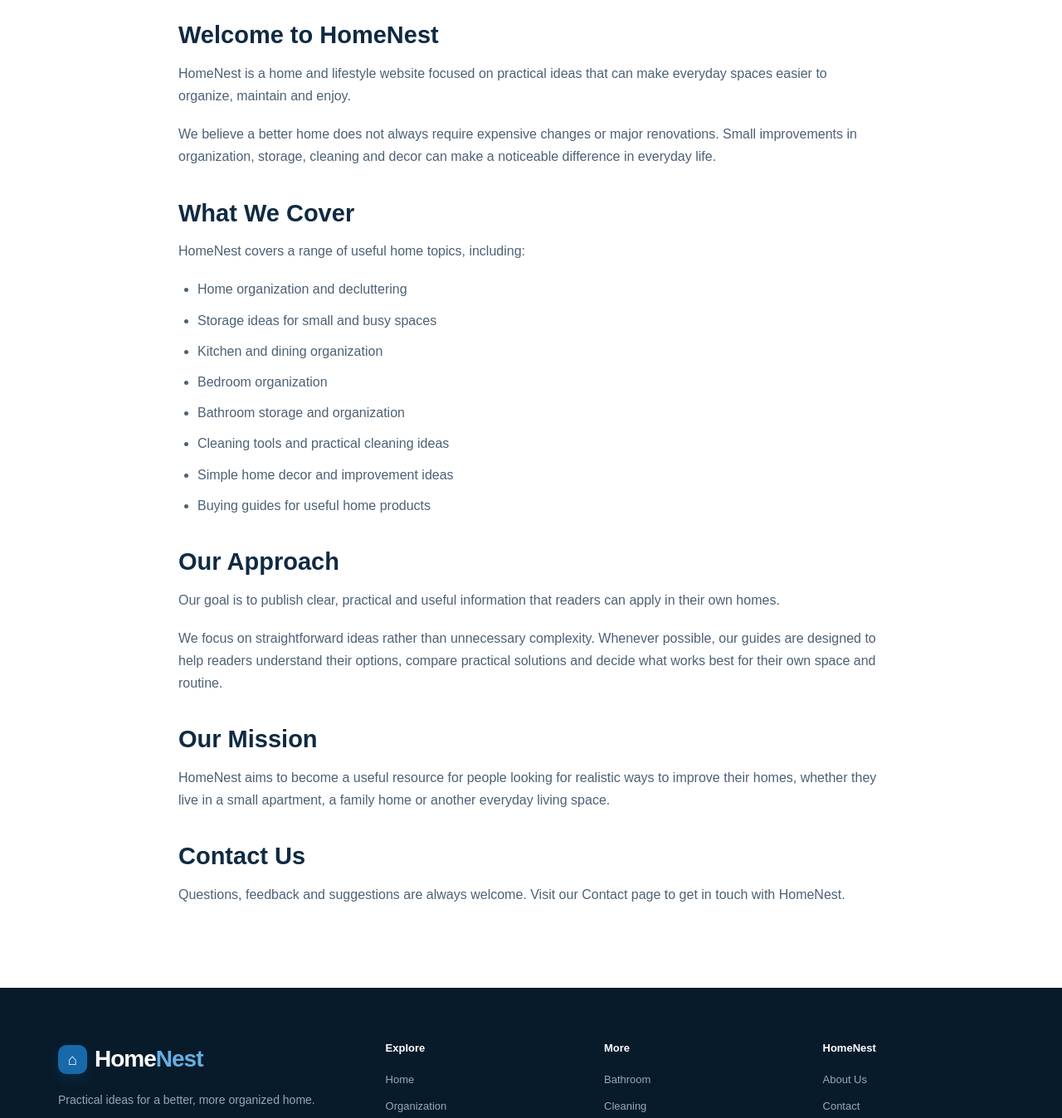
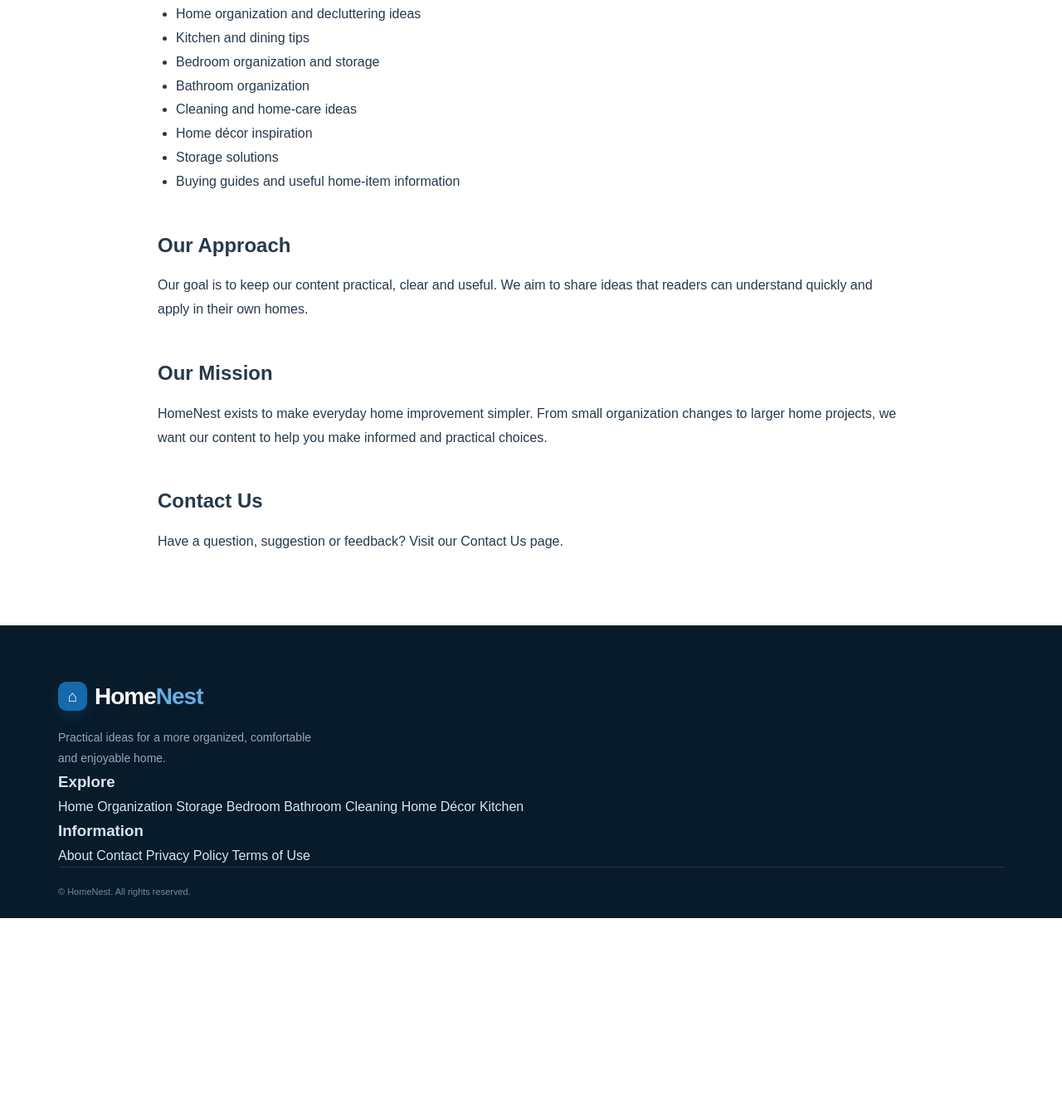
Before and after one commit to hamzaishaq033-boop/homenest, a plain HTML site: page about.html in a window 1280 px wide. Shown: the part 448-1796 px from the top of the page at 83% size. After the commit the page ends 1555 px from the top, so only its background shows below. Drawn offline with Linux system fonts and the light colour scheme.

Commit message:
Refactor about.html for improved structure and style

```diff
--- a/about.html
+++ b/about.html
@@ -1,6 +1,4 @@
 <!DOCTYPE html>
-<!-- Paste into about.html -->
-
 <html lang="en">
 <head>
   <meta charset="UTF-8">
@@ -8,41 +6,52 @@
 
   <title>About Us — HomeNest</title>
   <meta name="description" content="Learn more about HomeNest and our mission to provide practical home ideas, organization tips and useful home-item guides.">
-  <meta name="author" content="HomeNest Editorial Team">
   <meta name="robots" content="index, follow">
+  <link rel="canonical" href="https://hamzaishaq033-boop.github.io/homenest/about.html">
+  <link rel="stylesheet" href="style.css">
 
-  <link rel="canonical" href="https://hamzaishaq033-boop.github.io/homenest/about.html">
+  <style>
+    .simple-page {
+      padding: 70px 20px;
+    }
 
-  <meta name="google-site-verification" content="PO2u_43AuDkF5000Yihf53EzfjlhtuflF50HynwcxQ">
+    .simple-page-inner {
+      max-width: 900px;
+      margin: 0 auto;
+    }
 
-  <meta property="og:type" content="website">
-  <meta property="og:title" content="About Us — HomeNest">
-  <meta property="og:description" content="Learn more about HomeNest and our mission to provide practical home ideas, organization tips and useful home-item guides.">
-  <meta property="og:url" content="https://hamzaishaq033-boop.github.io/homenest/about.html">
-  <meta property="og:site_name" content="HomeNest">
+    .simple-page h1 {
+      margin-bottom: 18px;
+    }
 
-  <meta name="twitter:card" content="summary">
-  <meta name="twitter:title" content="About Us — HomeNest">
-  <meta name="twitter:description" content="Learn more about HomeNest and our mission to provide practical home ideas, organization tips and useful home-item guides.">
+    .simple-page h2 {
+      margin-top: 42px;
+      margin-bottom: 14px;
+    }
 
-  <link rel="stylesheet" href="style.css">
+    .simple-page p {
+      line-height: 1.8;
+      margin-bottom: 16px;
+    }
+
+    .simple-page ul {
+      line-height: 1.8;
+      padding-left: 22px;
+    }
+  </style>
 
   <script type="application/ld+json">
   {
     "@context": "https://schema.org",
     "@type": "AboutPage",
-    "name": "About Us — HomeNest",
+    "name": "About HomeNest",
     "url": "https://hamzaishaq033-boop.github.io/homenest/about.html",
-    "description": "Learn more about HomeNest and our mission to provide practical home ideas, organization tips and useful home-item guides."
-  }
-  </script>
-
-  <script type="application/ld+json">
-  {
-    "@context": "https://schema.org",
-    "@type": "Organization",
+    "description": "Learn more about HomeNest and our mission to provide practical home ideas, organization tips and useful home-item guides.",
+    "isPartOf": {
+      "@type": "WebSite",
       "name": "HomeNest",
       "url": "https://hamzaishaq033-boop.github.io/homenest/"
+    }
   }
   </script>
 </head>
@@ -51,7 +60,6 @@
 
   <header class="site-header">
     <div class="container header-inner">
-
       <a href="index.html" class="logo" aria-label="HomeNest Home">
         <span class="logo-mark">⌂</span>
         <span class="logo-text">Home<span>Nest</span></span>
@@ -62,85 +70,73 @@
         <a href="index.html#categories">Categories</a>
         <a href="index.html#featured-articles">Featured</a>
         <a href="index.html#latest-articles">Latest</a>
-      <a href="about.html" class="active">About</a>
+        <a href="about.html">About</a>
         <a href="contact.html">Contact</a>
       </nav>
-
     </div>
   </header>
 
-<main>
+  <main class="simple-page">
+    <div class="simple-page-inner">
 
-  <section class="page-hero">
-    <div class="container">
-      <span class="eyebrow">ABOUT HOMENEST</span>
-      <h1>Helping you create a home that works better for you.</h1>
-    </div>
-  </section>
-
-  <div class="container">
-
-    <article class="static-page">
-
-      <h2>Welcome to HomeNest</h2>
+      <h1>About HomeNest</h1>
 
       <p>
-        HomeNest is a home and lifestyle website focused on practical ideas that can make everyday spaces easier to organize, maintain and enjoy.
+        Welcome to HomeNest, a practical home and lifestyle website created
+        to help people make their homes more organized, comfortable and
+        easier to manage.
       </p>
 
       <p>
-        We believe a better home does not always require expensive changes or major renovations. Small improvements in organization, storage, cleaning and decor can make a noticeable difference in everyday life.
+        We focus on useful ideas that can fit into everyday life, whether
+        you are organizing a small space, improving your kitchen setup,
+        finding better storage solutions or simply looking for ways to
+        make your home feel more comfortable.
       </p>
 
       <h2>What We Cover</h2>
 
-      <p>
-        HomeNest covers a range of useful home topics, including:
-      </p>
-
       <ul>
-        <li>Home organization and decluttering</li>
-        <li>Storage ideas for small and busy spaces</li>
-        <li>Kitchen and dining organization</li>
-        <li>Bedroom organization</li>
-        <li>Bathroom storage and organization</li>
-        <li>Cleaning tools and practical cleaning ideas</li>
-        <li>Simple home decor and improvement ideas</li>
-        <li>Buying guides for useful home products</li>
+        <li>Home organization and decluttering ideas</li>
+        <li>Kitchen and dining tips</li>
+        <li>Bedroom organization and storage</li>
+        <li>Bathroom organization</li>
+        <li>Cleaning and home-care ideas</li>
+        <li>Home décor inspiration</li>
+        <li>Storage solutions</li>
+        <li>Buying guides and useful home-item information</li>
       </ul>
 
       <h2>Our Approach</h2>
 
       <p>
-        Our goal is to publish clear, practical and useful information that readers can apply in their own homes.
-      </p>
-
-      <p>
-        We focus on straightforward ideas rather than unnecessary complexity. Whenever possible, our guides are designed to help readers understand their options, compare practical solutions and decide what works best for their own space and routine.
+        Our goal is to keep our content practical, clear and useful.
+        We aim to share ideas that readers can understand quickly and
+        apply in their own homes.
       </p>
 
       <h2>Our Mission</h2>
 
       <p>
-        HomeNest aims to become a useful resource for people looking for realistic ways to improve their homes, whether they live in a small apartment, a family home or another everyday living space.
+        HomeNest exists to make everyday home improvement simpler.
+        From small organization changes to larger home projects, we
+        want our content to help you make informed and practical choices.
       </p>
 
       <h2>Contact Us</h2>
 
       <p>
-        Questions, feedback and suggestions are always welcome. Visit our <a href="contact.html">Contact page</a> to get in touch with HomeNest.
+        Have a question, suggestion or feedback? Visit our
+        <a href="contact.html">Contact Us</a> page.
       </p>
 
-    </article>
-
     </div>
-
   </main>
 
   <footer class="site-footer">
     <div class="container">
 
-    <div class="footer-main">
+      <div class="footer-grid">
 
         <div class="footer-brand">
           <a href="index.html" class="logo">
@@ -149,29 +145,26 @@
           </a>
 
           <p>
-          Practical ideas for a better, more organized home.
+            Practical ideas for a more organized, comfortable and
+            enjoyable home.
           </p>
         </div>
 
-      <div class="footer-column">
+        <div class="footer-links">
           <h3>Explore</h3>
           <a href="index.html">Home</a>
           <a href="article.html">Organization</a>
           <a href="storage.html">Storage</a>
           <a href="bedroom.html">Bedroom</a>
-      </div>
-
-      <div class="footer-column">
-        <h3>More</h3>
           <a href="bathroom.html">Bathroom</a>
           <a href="cleaning.html">Cleaning</a>
           <a href="decor.html">Home Décor</a>
           <a href="food-storage.html">Kitchen</a>
         </div>
 
-      <div class="footer-column">
-        <h3>HomeNest</h3>
-        <a href="about.html">About Us</a>
+        <div class="footer-links">
+          <h3>Information</h3>
+          <a href="about.html">About</a>
           <a href="contact.html">Contact</a>
           <a href="privacy.html">Privacy Policy</a>
           <a href="terms.html">Terms of Use</a>
@@ -180,19 +173,12 @@
       </div>
 
       <div class="footer-bottom">
-      <p>
-        &copy; <span data-current-year>2026</span> HomeNest. All rights reserved.
-      </p>
-
-      <p>
-        Practical ideas. Better spaces.
-      </p>
+        <p>© <span id="year"></span> HomeNest. All rights reserved.</p>
       </div>
 
     </div>
   </footer>
 
   <script src="script.js"></script>
-
 </body>
 </html>
```
Lines whose indentation alone changed are shown as unchanged.
